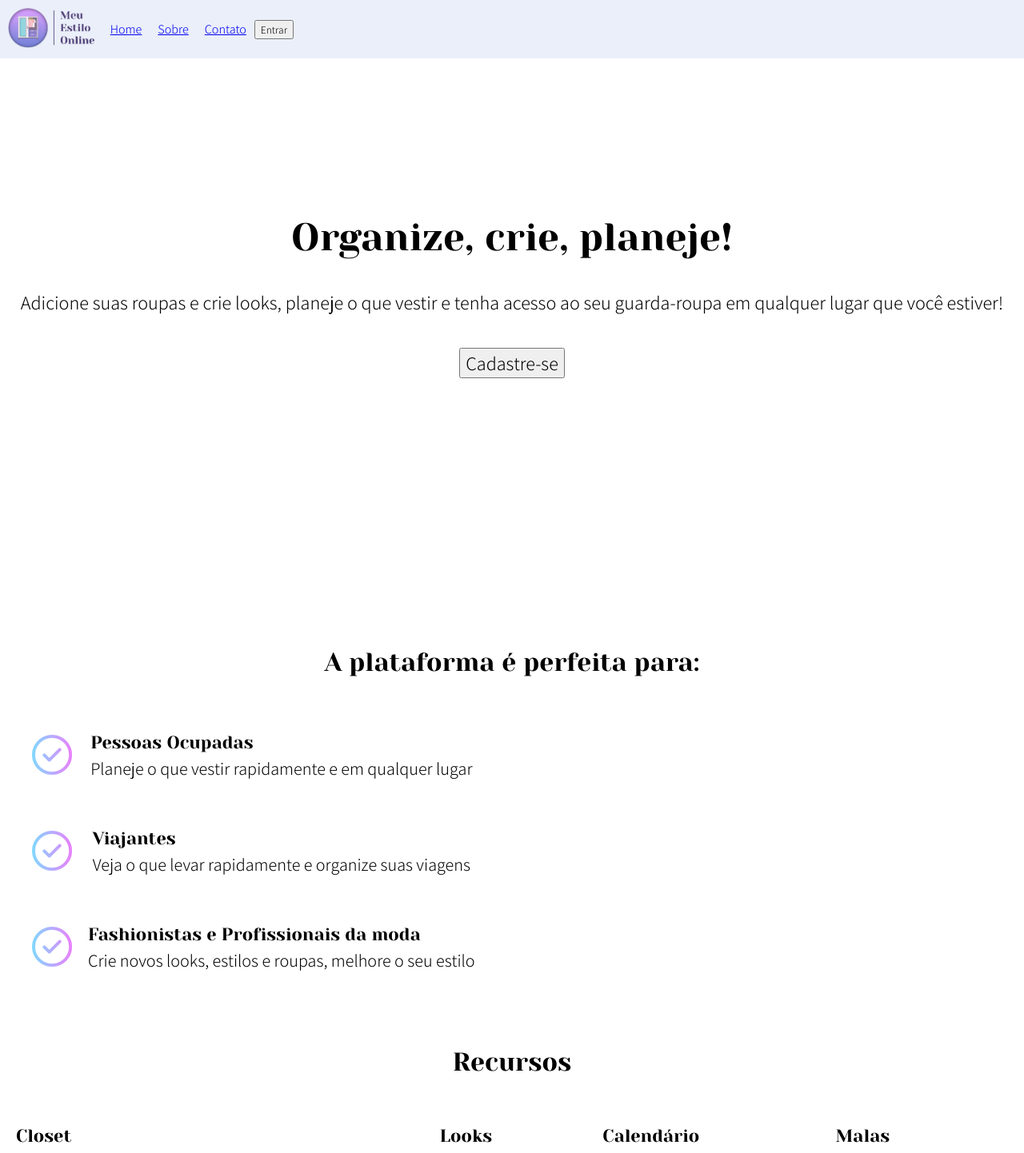
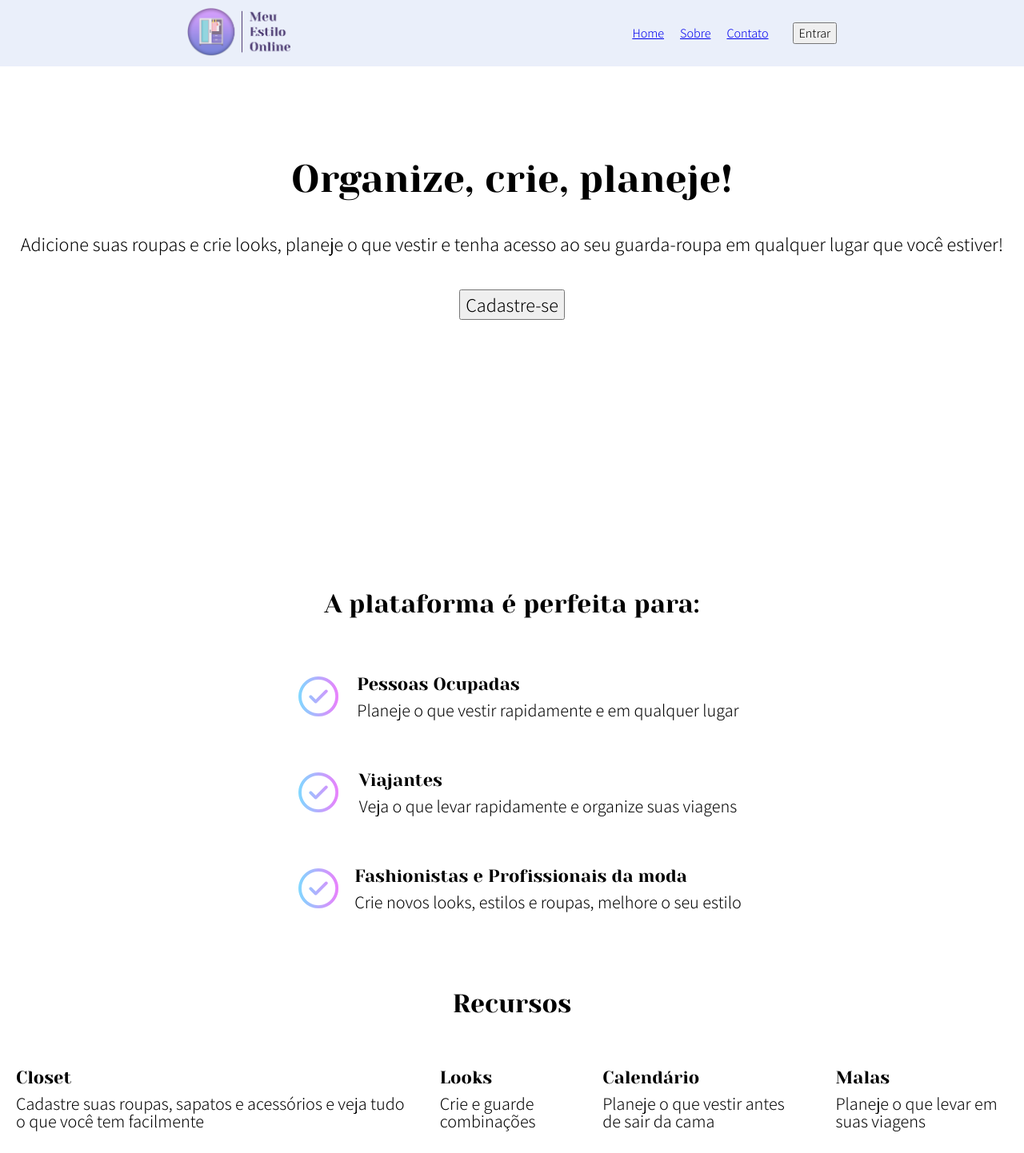
Before and after one commit to lydyanah/projeto-senac, a React (Create React App) app: page / in a window 1280 px wide. Shown: the top 1442 px of the page at 80% size. Built offline with nearby package versions, Linux system fonts and the light colour scheme.

Commit message:
revisão css

```diff
--- a/src/components/Page/styles.css
+++ b/src/components/Page/styles.css
@@ -1,30 +1,34 @@
 .logotipo{
-  height: 50px;
-  padding: 10px;
+  height: 60px;
 }
 
 .navbar-fixed{
   background-color: rgb(234, 239, 250);
-  position: sticky;
+  position: fixed;
   top: 0;
   z-index: 100;
+  width: 100%;
 }
 
 .navbar-content{
   display: flex;
   flex-wrap: wrap;
   align-items: center;
+  padding: 10px 25px;
 }
 
 .menuItem {
   padding: 10px;
 }
-/*
+
 button.login{
-  position: absolute;
+  margin-left: 20px;
+  font-size: 16px;
+}
+  /* position: absolute;
   right: 40px;
-  font-size: 16px;
-} */
+
+}  */
 
 footer{
   background-color: rgb(234, 239, 250);
@@ -38,5 +42,7 @@ footer{
 
 
 @media (min-width: 440px){
-
+  .navbar-content{
+    justify-content: space-around;
+  }
 }
--- a/src/pages/about/styles.css
+++ b/src/pages/about/styles.css
@@ -10,7 +10,7 @@
 }
 
 .infoSobre{
-    padding: 50px 0px;
+    padding: 150px 0px;
     height: 100px;
 }
 
--- a/src/pages/home/styles.css
+++ b/src/pages/home/styles.css
@@ -1,4 +1,4 @@
-.conteúdoHome h2{
+ .conteúdoHome h2{
     font-size: 2em;
     text-align: center;
     padding: 40px;
@@ -39,7 +39,7 @@ button.cadastro,
     display: flex;
     flex-wrap: wrap;
     flex-direction: column;
-    align-content: flex-start;
+    align-content: center;
 }
 
 .públicoAlvo-item::before{
```
